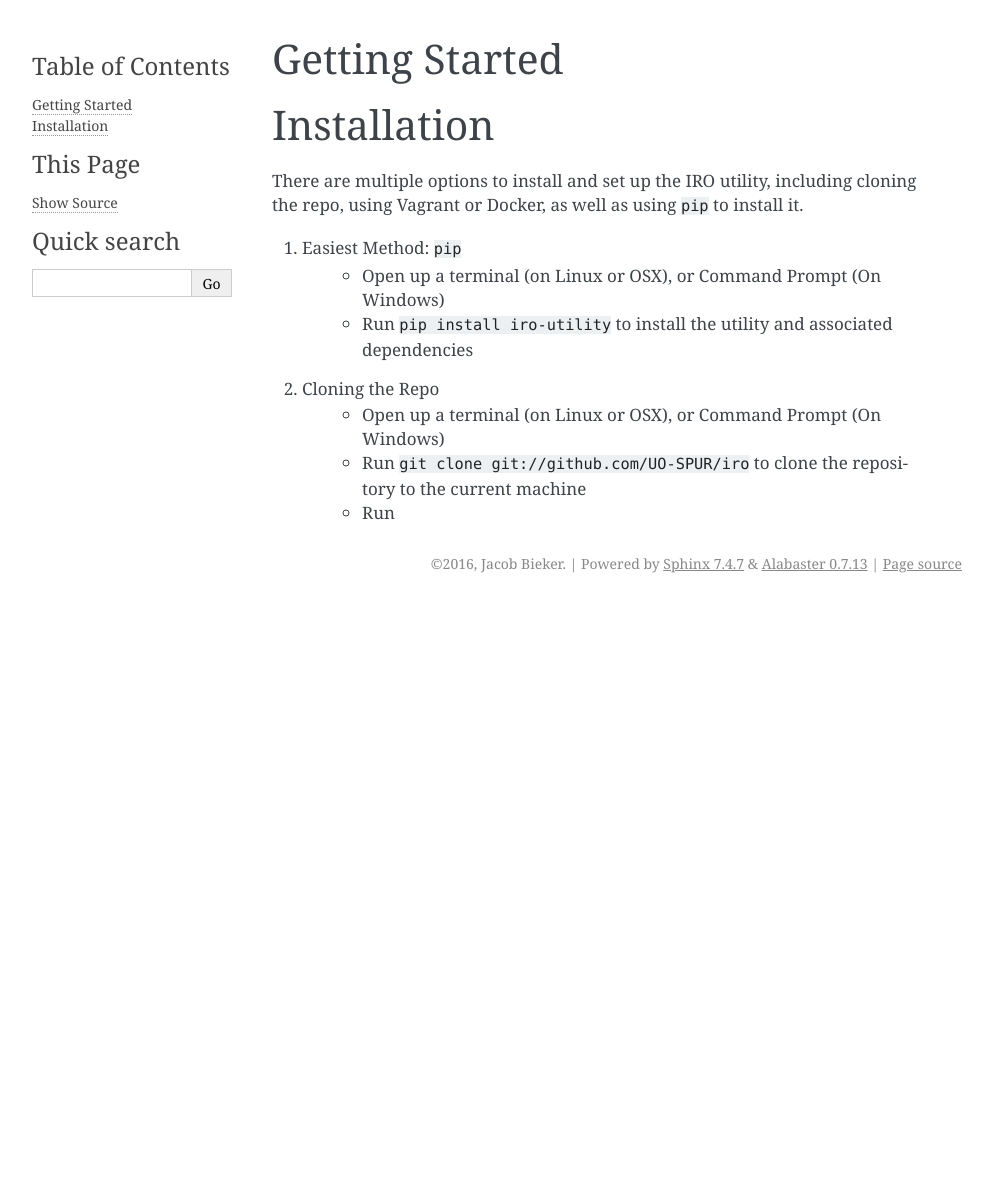
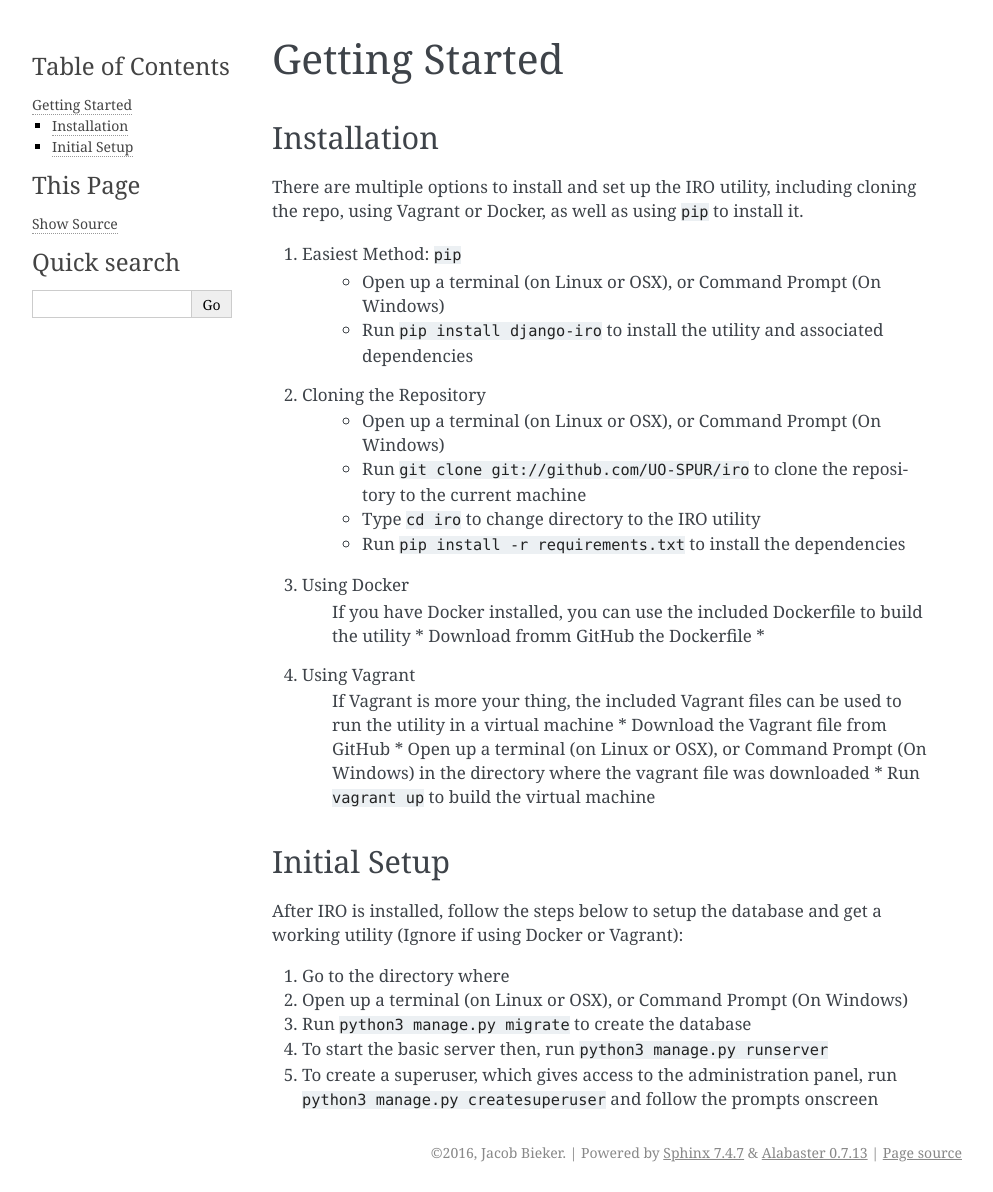
Before and after one commit to UO-SPUR/reu_utility, a Sphinx documentation site: the page built from docs/getting-started.rst, in a window 1280 px wide. Shown: the whole page, without its empty margins (148-1141 px from the left). Built offline with Sphinx 7.4.7, drawn with Linux system fonts in a browser that asks for light colours; before the commit the page ends 900 px from its top, so only the background shows below that.

Commit message:
Add more initalization steps, and links

```diff
--- a/docs/getting-started.rst
+++ b/docs/getting-started.rst
@@ -1,16 +1,40 @@
 Getting Started
 ===============
 
+.. _installation:
 Installation
-============
+------------
 
 There are multiple options to install and set up the IRO utility, including cloning the repo, using Vagrant or Docker,
 as well as using ``pip`` to install it.
 
 1. Easiest Method: ``pip``
     * Open up a terminal (on Linux or OSX), or Command Prompt (On Windows)
-    * Run ``pip install iro-utility`` to install the utility and associated dependencies
-2. Cloning the Repo
+    * Run ``pip install django-iro`` to install the utility and associated dependencies
+2. Cloning the Repository
     * Open up a terminal (on Linux or OSX), or Command Prompt (On Windows)
     * Run ``git clone git://github.com/UO-SPUR/iro`` to clone the repository to the current machine
-    * Run
+    * Type ``cd iro`` to change directory to the IRO utility
+    * Run ``pip install -r requirements.txt`` to install the dependencies
+3. Using Docker
+    If you have Docker installed, you can use the included Dockerfile to build the utility
+    * Download fromm GitHub the Dockerfile
+    *
+4. Using Vagrant
+    If Vagrant is more your thing, the included Vagrant files can be used to run the utility in a virtual machine
+    * Download the Vagrant file from GitHub
+    * Open up a terminal (on Linux or OSX), or Command Prompt (On Windows) in the directory where the vagrant file was downloaded
+    * Run ``vagrant up`` to build the virtual machine
+
+.. _initial-setup:
+
+Initial Setup
+-------------
+
+After IRO is installed, follow the steps below to setup the database and get a working utility (Ignore if using Docker or Vagrant):
+
+1. Go to the directory where
+2. Open up a terminal (on Linux or OSX), or Command Prompt (On Windows)
+3. Run ``python3 manage.py migrate`` to create the database
+4. To start the basic server then, run ``python3 manage.py runserver``
+5. To create a superuser, which gives access to the administration panel, run ``python3 manage.py createsuperuser`` and follow the prompts onscreen
--- a/docs/index.rst
+++ b/docs/index.rst
@@ -24,5 +24,4 @@ Indices and tables
 * :ref:`genindex`
 * :ref:`modindex`
 * :ref:`search`
-* :ref:`faq.rst`
-* :ref:`forms.rst`
+* :ref:`installation`
```
